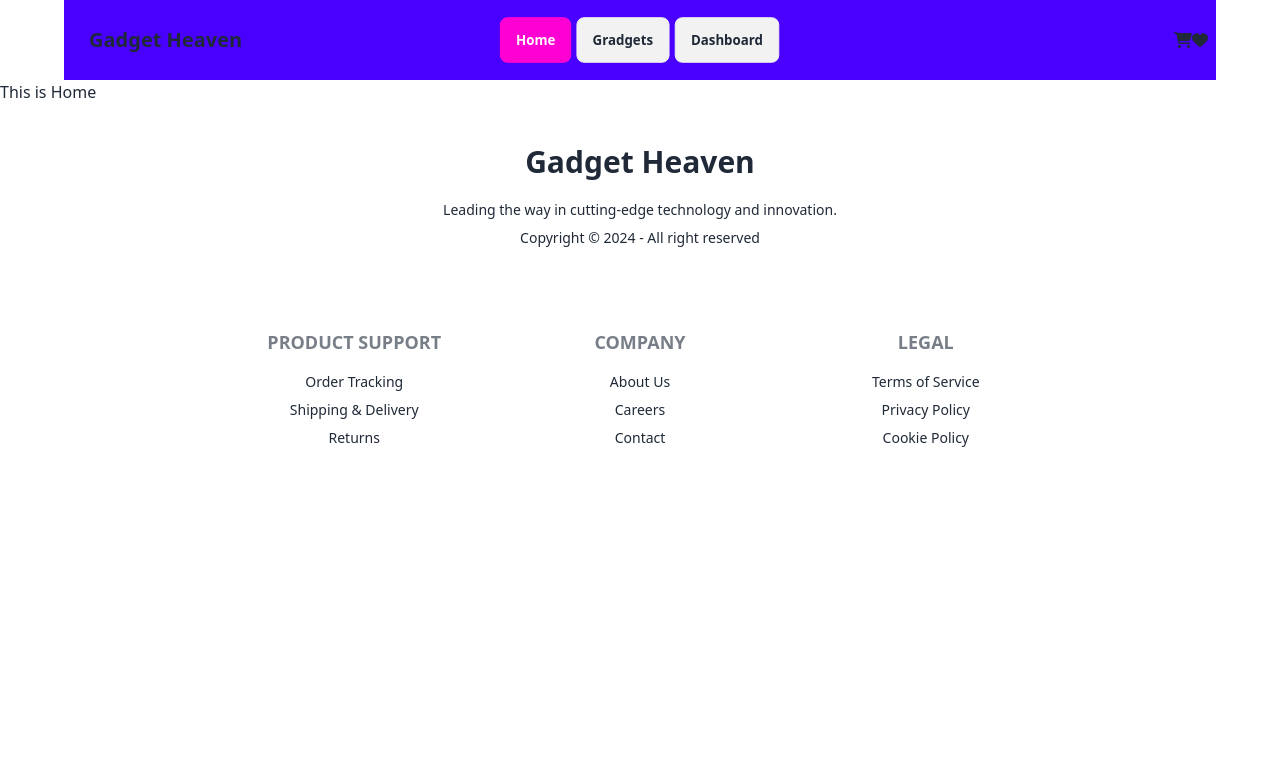
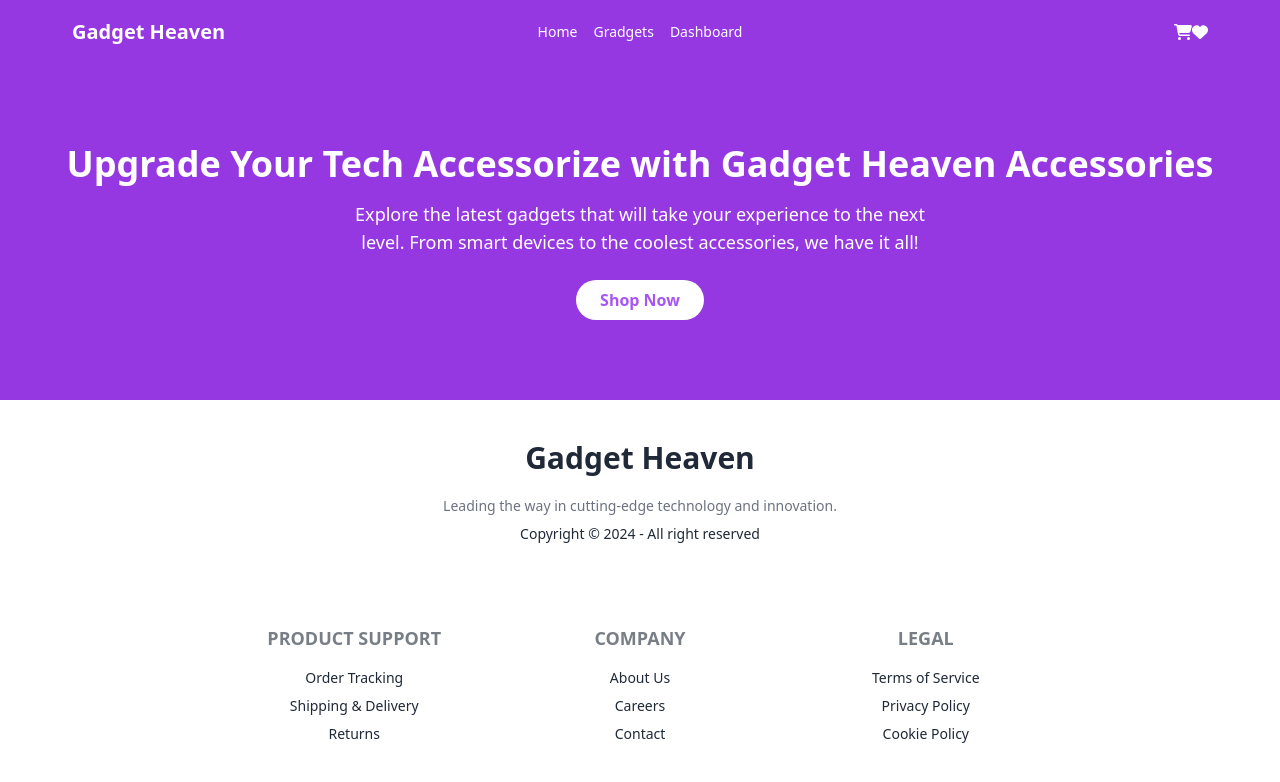
Before and after one commit to programming-hero-web-course-4/b10a8-gadget-heaven-khadija-urmi, a React (Vite) app: page / in a window 1280 px wide. Shown: the top 782 px of the page. Built offline with nearby package versions, Linux system fonts and the light colour scheme.

Commit message:
navbar done

```diff
--- a/src/components/Banner/Banner.jsx
+++ b/src/components/Banner/Banner.jsx
@@ -2,9 +2,17 @@
 
 const Banner = () => {
     return (
-        <div>
-
-        </div>
+        <section className="bg-uniqueColor text-white text-center py-20">
+            <h2 className="text-4xl font-bold mb-4">
+                Upgrade Your Tech Accessorize with Gadget Heaven Accessories
+            </h2>
+            <p className="mb-6 text-lg max-w-xl mx-auto">
+                Explore the latest gadgets that will take your experience to the next level. From smart devices to the coolest accessories, we have it all!
+            </p>
+            <button className="bg-white text-purple-500 font-semibold py-2 px-6 rounded-full hover:bg-gray-200">
+                Shop Now
+            </button>
+        </section>
     );
 };
 
--- a/src/components/Navbar/Navbar.jsx
+++ b/src/components/Navbar/Navbar.jsx
@@ -9,7 +9,7 @@ const Navbar = () => {
         <NavLink
             to="/"
             className={({ isActive }) =>
-                isActive ? "btn btn-secondary" : "btn"
+                isActive ? "bg-uniqueColor" : "text-white"
             }
         >
             Home
@@ -17,7 +17,7 @@ const Navbar = () => {
         <NavLink
             to="/gadget"
             className={({ isActive }) =>
-                isActive ? "btn btn-secondary" : "btn"
+                isActive ? "bg-uniqueColor" : "text-white"
             }
         >
             Gradgets
@@ -25,26 +25,41 @@ const Navbar = () => {
         <NavLink
             to="/dashboard"
             className={({ isActive }) =>
-                isActive ? "btn btn-secondary" : "btn"
+                isActive ? "bg-uniqueColor" : "text-white"
             }
         >
             Dashboard
         </NavLink>
     </>
     return (
-        <div className="navbar bg-primary text-white max-w-6xl mx-auto">
+        <section className='bg-uniqueColor text-white'>
+            <div className="navbar max-w-6xl mx-auto">
                 <div className="navbar-start">
                     <div className="dropdown">
+                        <div tabIndex={0} role="button" className="btn btn-ghost lg:hidden">
+                            <svg
+                                xmlns="http://www.w3.org/2000/svg"
+                                className="h-5 w-5"
+                                fill="none"
+                                viewBox="0 0 24 24"
+                                stroke="currentColor">
+                                <path
+                                    strokeLinecap="round"
+                                    strokeLinejoin="round"
+                                    strokeWidth="2"
+                                    d="M4 6h16M4 12h8m-8 6h16" />
+                            </svg>
+                        </div>
                         <ul
                             tabIndex={0}
                             className="menu menu-sm dropdown-content bg-base-100 rounded-box z-[1] mt-3 w-52 p-2 shadow">
                             {links}
                         </ul>
                     </div>
-                <a className="btn btn-ghost text-xl">Gadget Heaven</a>
+                    <h2 className="text-xl font-bold text-white">Gadget Heaven</h2>
                 </div>
-            <div className="navbar-center hidden lg:flex">
-                <ul className="menu menu-horizontal px-1">
+                <div className="navbar-center hidden lg:flex ">
+                    <ul className="menu menu-horizontal px-1 gap-4">
                         {links}
                     </ul>
                 </div>
@@ -53,7 +68,9 @@ const Navbar = () => {
                     <FontAwesomeIcon icon={faHeart} />
                 </div>
             </div>
+        </section>
     );
 }
 
+
 export default Navbar;
--- a/src/pages/Home/Home.jsx
+++ b/src/pages/Home/Home.jsx
@@ -1,8 +1,12 @@
+import { NavLink } from "react-router-dom";
+import Banner from "../../components/Banner/Banner";
+
 
 const Home = () => {
     return (
         <div>
-            This is Home
+            <NavLink />
+            <Banner />
         </div>
     );
 };
--- a/tailwind.config.js
+++ b/tailwind.config.js
@@ -5,10 +5,12 @@ export default {
     "./src/**/*.{js,ts,jsx,tsx}",
   ],
   theme: {
-    colors: {
-      primary: ' #9538E2.'
+    extend: {
+      colors: {
+        uniqueColor: ' #9538E2',
+        btnPrimary: '#740098',
+      },
     },
-    extend: {},
   },
   plugins: [
     require('daisyui'),
```
Lines whose indentation alone changed are shown as unchanged.
